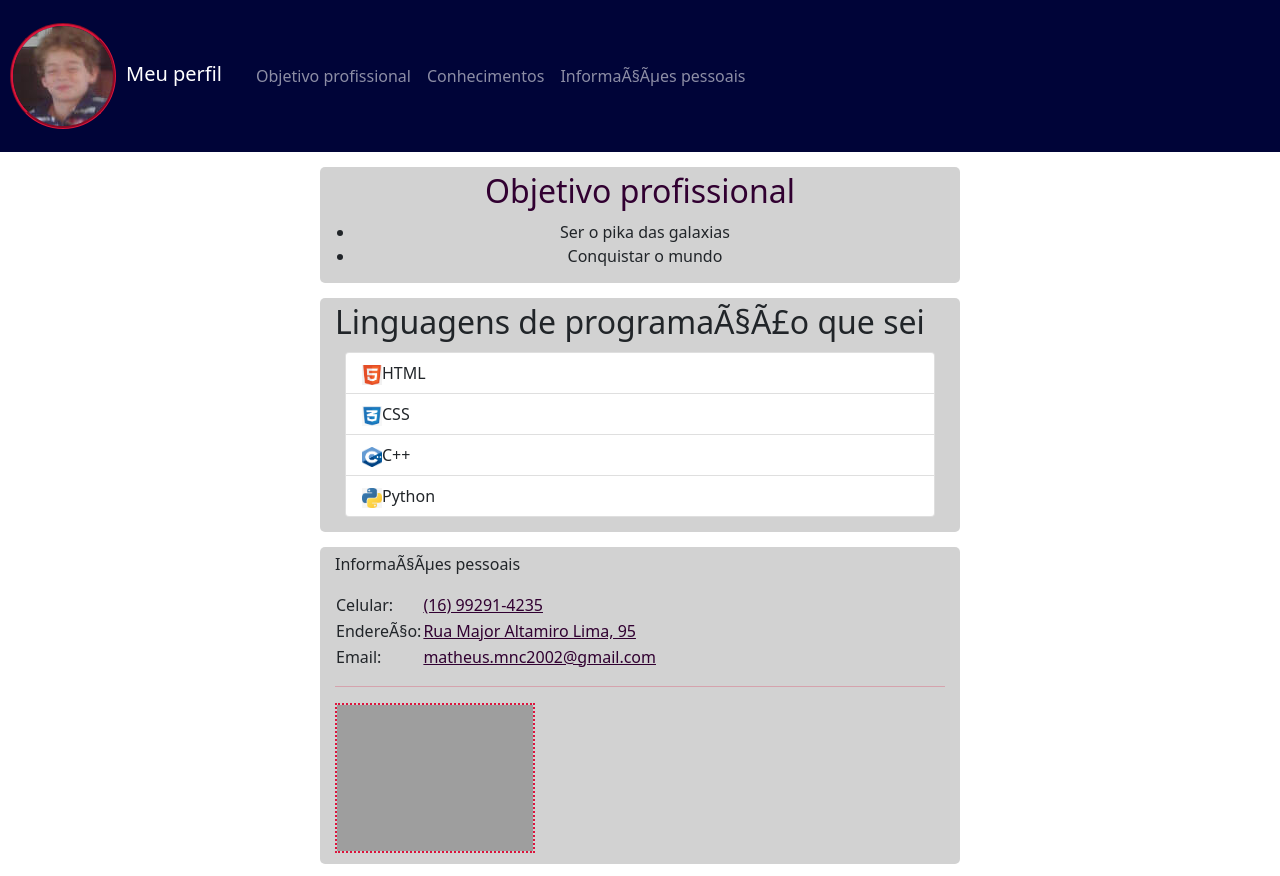
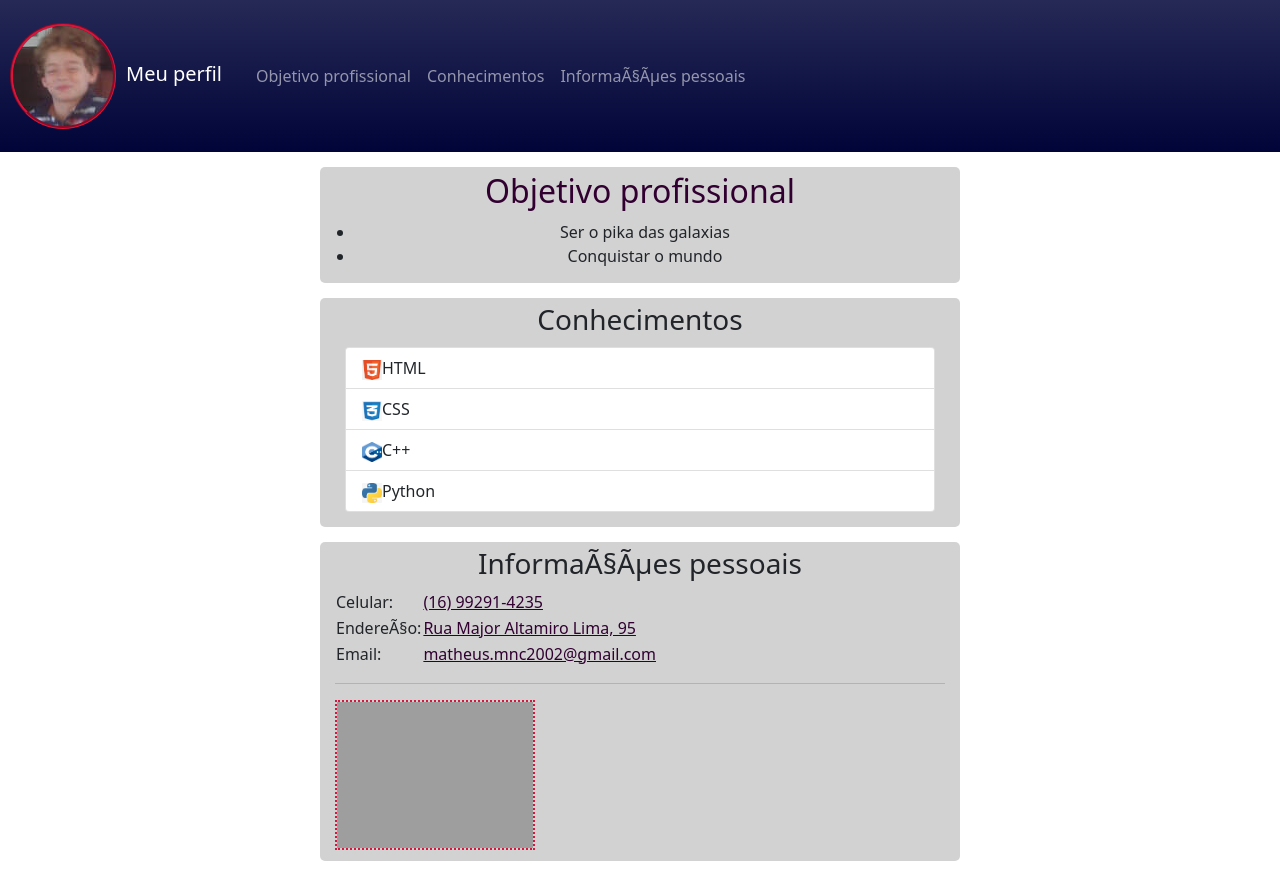
Before and after one commit to MatheusNC/Pagina_de_perfil, a plain HTML site: page index.html in a window 1280 px wide. Drawn offline with Linux system fonts and the light colour scheme; grey boxes are pictures that could not be loaded.

Commit message:
Otimizando codigo html

```diff
--- a/index.html
+++ b/index.html
@@ -7,14 +7,14 @@
         <title>PERFIL MATHEUS</title>
     </head>
     <body>
-        <nav class="navbar navbar-expand-md navbar-dark" style="background-color:rgb(0, 4, 56);">
+        <nav class="navbar navbar-expand-md navbar-dark bg-gradient" style="background-color:rgb(0, 4, 56);">
             <a class="navbar-brand" href="#">
                 <img src="images/foto_matheus.jpeg" alt="Foto de perfil do Matheus Nobile Costa" class="foto_perfil">Meu perfil
             </a>
             <div class="collapse navbar-collapse" id="navbarSupportedContent">
                 <ul class="navbar-nav my-auto">
                     <li class="nav-item">
-                        <a class="nav-link" aria-current="page" href="#Obj-profissional">Objetivo profissional</a>
+                        <a class="nav-link" aria-current="page" href="#obj-profissional">Objetivo profissional</a>
                       </li>
                       <li class="nav-item">
                         <a class="nav-link" href="#conhecimentos">Conhecimentos</a>
@@ -25,7 +25,7 @@
                 </ul>
             </div>
         </nav>
-        <header id="Obj-profissional">
+        <header id="obj-profissional">
             <h2 class="subtitulo">Objetivo profissional</h2>
             <uL>
                 <li>Ser o pika das galaxias</li>
@@ -34,7 +34,7 @@
         </header>
 
         <section id="conhecimentos">
-            <h2>Linguagens de programação que sei</h2>
+            <h3 class="text-center">Conhecimentos</h3>
             <ul class="list-group">
                 <li class="list-group-item"><img src="images/html-logo.png" width="20" height="20">HTML</li>
                 <li class="list-group-item"><img src="images/css-logo.png" width="20" height="20">CSS</li>
@@ -44,9 +44,7 @@
         </section>
 
         <footer id="inf-pessoal">
-            <p>
-                Informações pessoais
-            </p>
+            <h3 class="text-center">Informações pessoais</h3>
             <table class=info_pessoal>
                 <tr>
                     <td>Celular:</td>
--- a/style.css
+++ b/style.css
@@ -23,6 +23,7 @@ footer {
     background-color: rgba(146, 146, 146, 0.411);
     margin: auto;
     margin-top: 15px;
+    margin-bottom: 15px;
     max-width: 50%;
     max-height: 50%;
     padding: 5px 15px 5px 15px;
```
